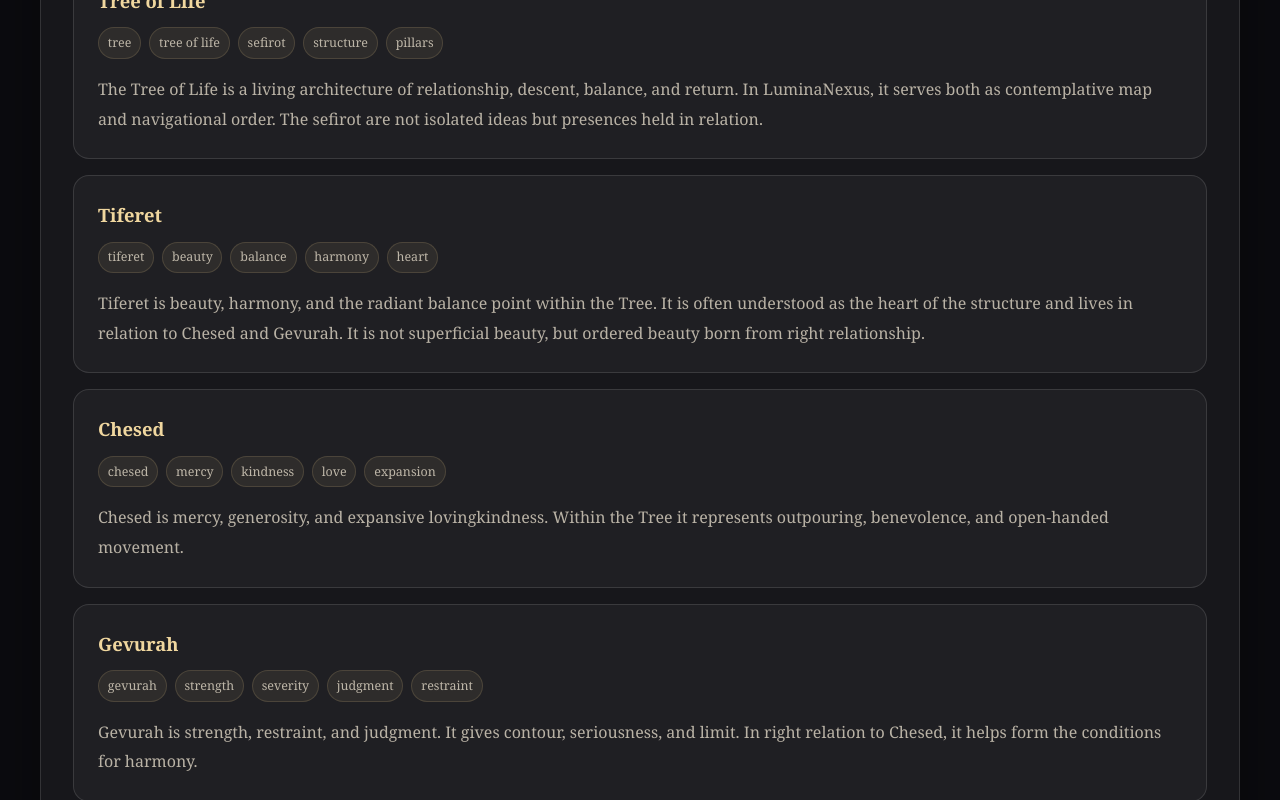
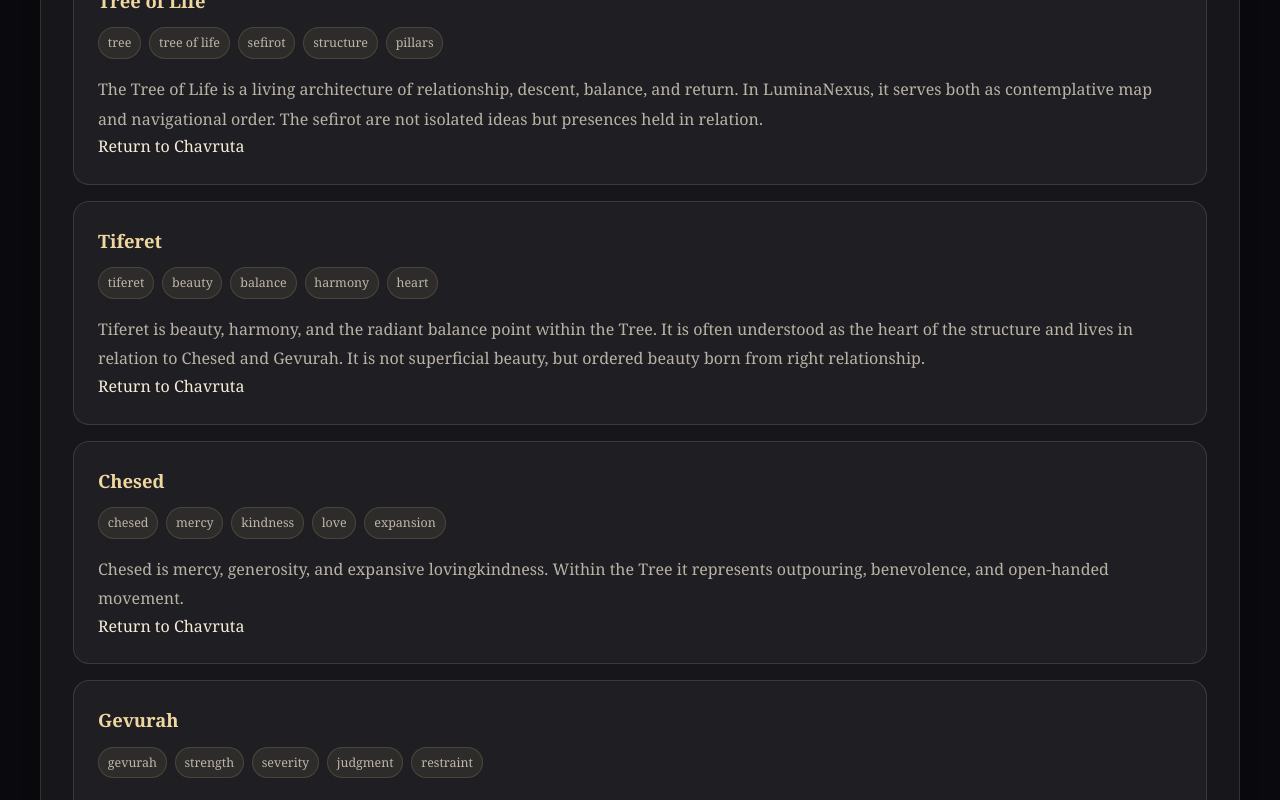
Before and after one commit to richardatf-oss/luminanexus-site, a React (Vite) app: page / in a window 1280 px wide. Shown: the part 1340-2140 px from the top of the page. Built offline with nearby package versions, Linux system fonts and the light colour scheme.

Commit message:
Update Library.jsx

```diff
--- a/src/components/Library.jsx
+++ b/src/components/Library.jsx
@@ -15,25 +15,37 @@ export default function Library() {
         </div>
 
         <div className="library__grid">
-          {libraryEntries.map((entry) => (
+          {libraryEntries.map(function (entry) {
+            return (
               <article
                 key={entry.id}
                 id={'library-' + entry.id}
                 className="library-card"
               >
+                <div className="library-card__top">
                   <p className="library-card__eyebrow">{entry.title}</p>
+                </div>
 
                 <div className="library-card__tags">
-                {entry.tags.map((tag) => (
+                  {entry.tags.map(function (tag) {
+                    return (
                       <span key={tag} className="library-card__tag">
                         {tag}
                       </span>
-                ))}
+                    )
+                  })}
                 </div>
 
                 <p className="library-card__content">{entry.content}</p>
+
+                <div className="library-card__footer">
+                  <a className="library-card__jump" href="#chavruta">
+                    Return to Chavruta
+                  </a>
+                </div>
               </article>
-          ))}
+            )
+          })}
         </div>
       </div>
     </section>
```
Lines whose indentation alone changed are shown as unchanged.
